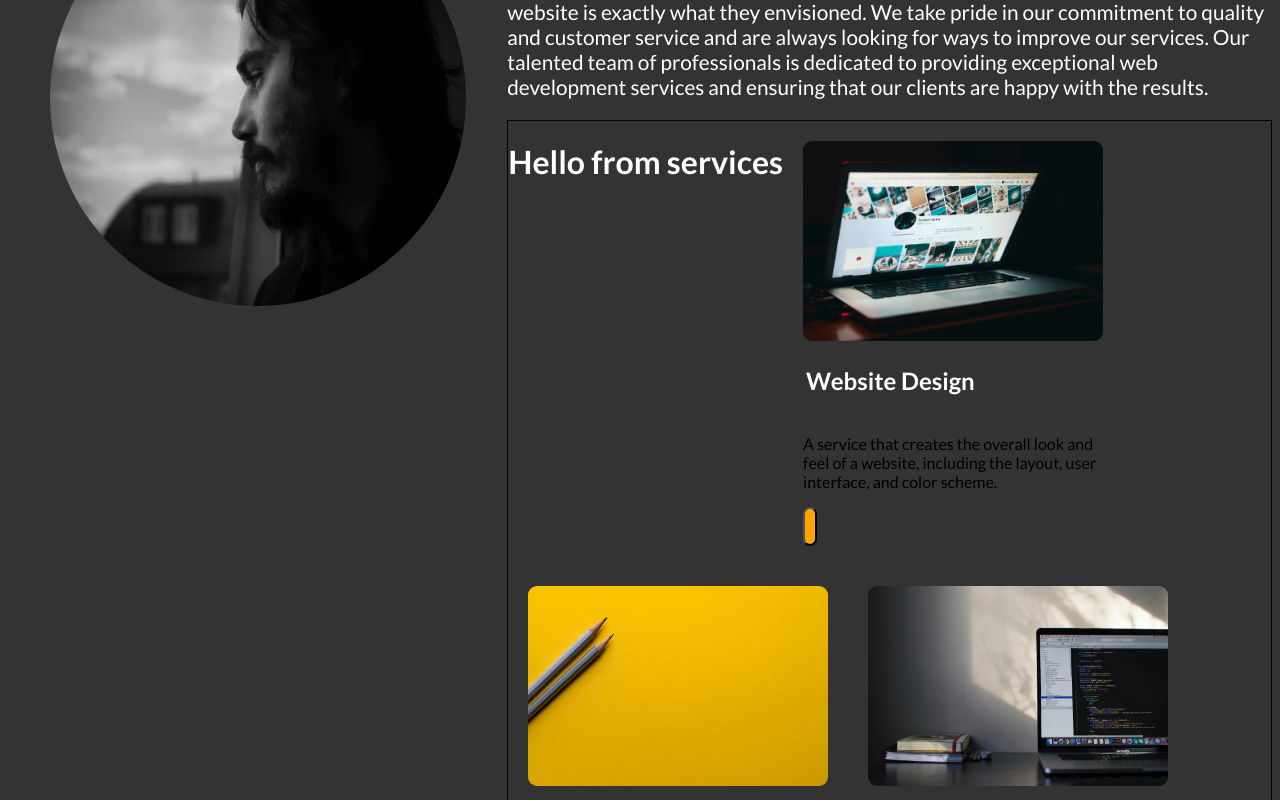
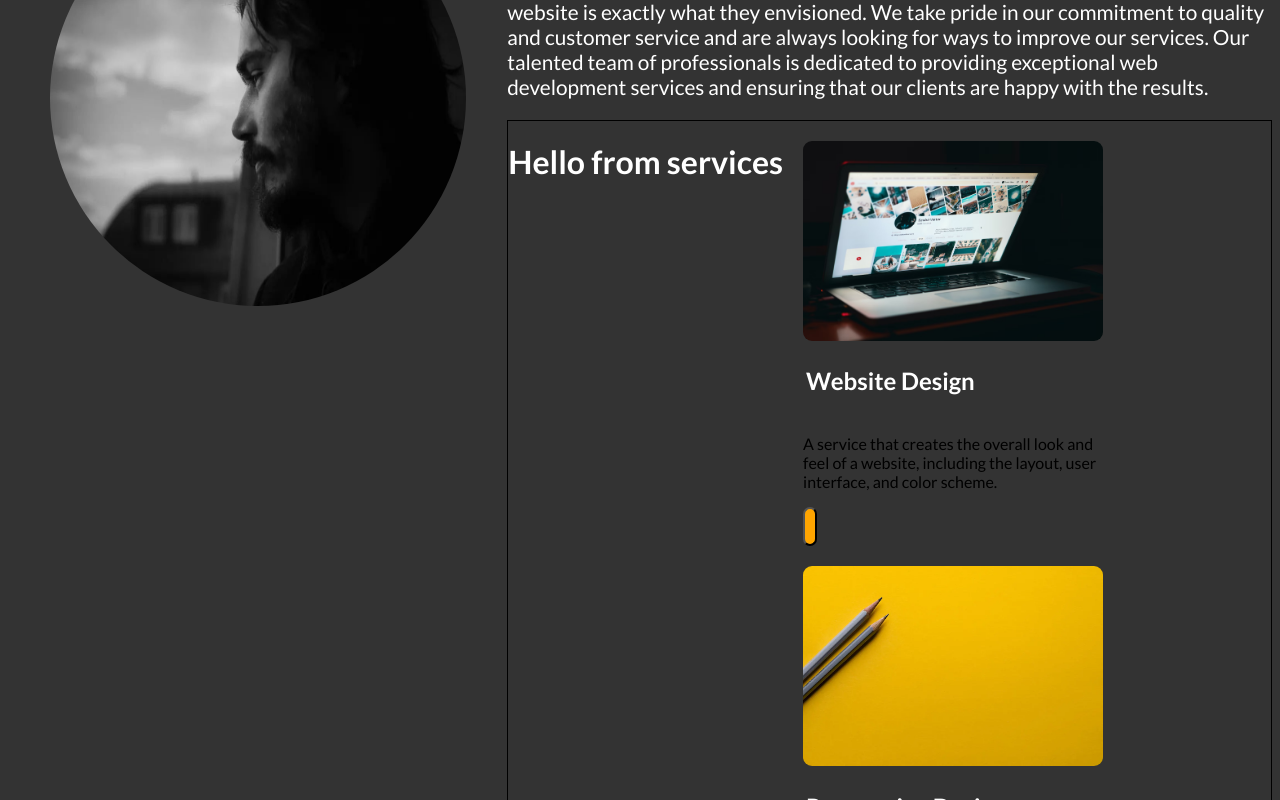
Before and after one commit to filipjovicccc/Personal-portfolio, a React (Create React App) app: page / in a window 1280 px wide. Shown: the part 1020-1820 px from the top of the page. Built offline with nearby package versions, Linux system fonts and the light colour scheme.

Commit message:
update checkout

```diff
--- a/src/components/OurServicesList.js
+++ b/src/components/OurServicesList.js
@@ -9,6 +9,9 @@ const OurServicesList = (props) => {
     return (
         <div className="services-list">
         <h1>Hello from services</h1>
+
+        <div className="services">
+
          {props.items.map((item) => {
            return <OurServices
               key={item.id}
@@ -18,6 +21,9 @@ const OurServicesList = (props) => {
 
          })}
 
+
+        </div>
+
         </div>
     )
 }
```
